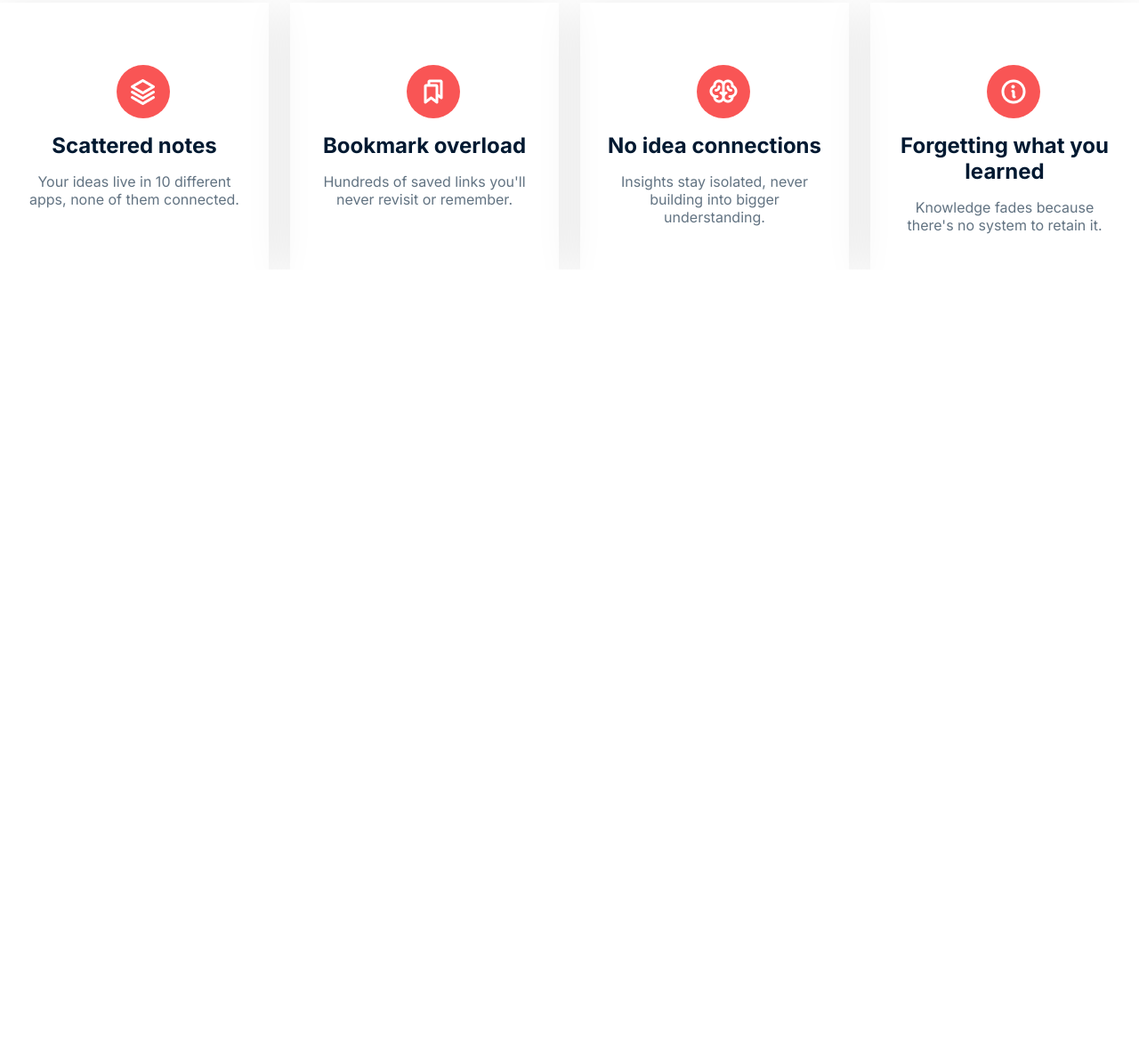
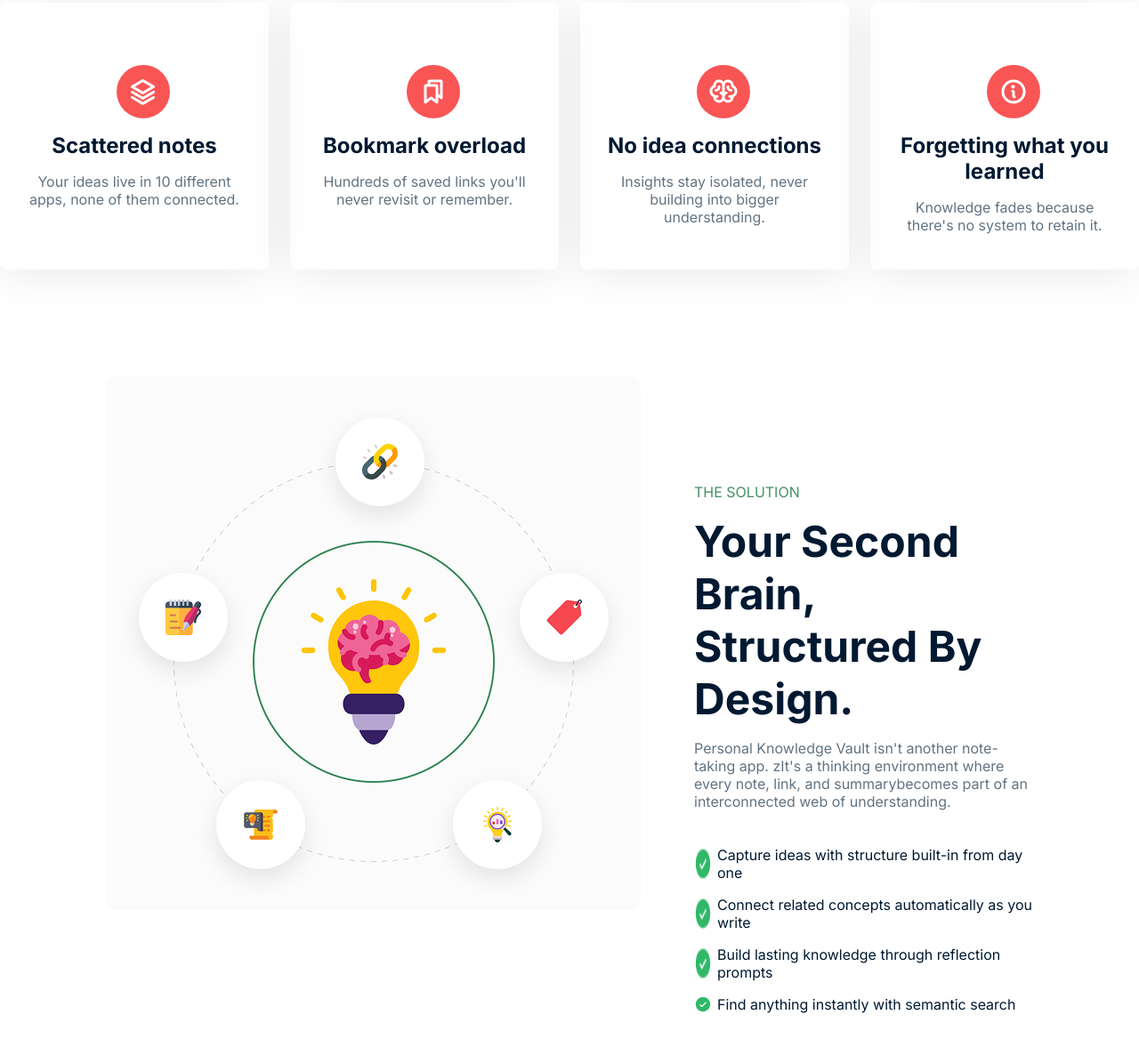
Before and after one commit to ShafayatSadid/B13-A01-code, a plain HTML site: page index.html in a window 1280 px wide. Shown: the part 982-2159 px from the top of the page at 89% size. Before the commit the page ends 1285 px from the top, so only its background shows below. Drawn offline with Linux system fonts and the light colour scheme.

Commit message:
solution section added

```diff
--- a/css/style.css
+++ b/css/style.css
@@ -132,7 +132,8 @@ nav{
     text-align: center;
     /* border: 1px solid tomato; */
     align-items: center;
-    box-shadow: 0 6px 50px 0 #00000017;
+    border-radius: 8px;
+    box-shadow: 0 6px 50px 0 #00000015;
 }
 
 
@@ -162,3 +163,47 @@ nav{
     margin-left: 24px;
     margin-right: 24px;
 }
+
+#solution-section{
+    padding: 120px;
+}
+
+.main-solution{
+    display: flex;
+    justify-content: center;
+    gap: 60px;
+}
+
+.detail .paragraph1{
+    font-size: 16px;
+    line-height: 20px;
+    color: #469165;
+    margin-top: 120px;
+    margin-bottom: 16px;
+}
+
+.detail h2{
+    font-size: 48px;
+    color: #001931;
+    margin-bottom: 16px;
+}
+
+.detail .paragraph2 {
+    font-size: 16px;
+    line-height: 20px;
+    color: #627382;
+    margin-bottom: 40px;
+    text-align: left;
+}
+
+.list{
+    display: flex;
+    margin-bottom: 16px;
+}
+
+.list p{
+    font-size: 16px;
+    line-height: 20px;
+    color: #001931;
+    margin-left: 6px;
+}
--- a/index.html
+++ b/index.html
@@ -95,6 +95,41 @@
 
             </div>
         </section>
+
+        <section id="solution-section">
+
+            <div class="main-solution">
+
+                <div class="image"> <img src="images/knowledge.png" alt=""></div>
+
+                <div class="detail">
+
+                    <p class="paragraph1">THE SOLUTION</p>
+                    <h2>Your Second Brain, Structured By Design.</h2>
+                    <p class="paragraph2">Personal Knowledge Vault isn't another note-taking app. zIt's a thinking environment where every note, link, and summarybecomes part of an interconnected web of understanding.</p>
+
+                    <div class="checklist">
+                        <div class="list">
+                            <img src="images/CheckCircle.png" alt="">
+                            <p>Capture ideas with structure built-in from day one</p>
+                        </div>
+                        <div class="list">
+                            <img src="images/CheckCircle.png" alt="">
+                            <p>Connect related concepts automatically as you write</p>
+                        </div>
+                        <div class="list">
+                            <img src="images/CheckCircle.png" alt="">
+                            <p>Build lasting knowledge through reflection prompts</p>
+                        </div>
+                        <div class="list">
+                            <img src="images/CheckCircle.png" alt="">
+                            <p>Find anything instantly with semantic search</p>
+                        </div>
+                    </div>
+                </div>
+            </div>
+
+        </section>
     </main>
 </body>
 </html>
```
